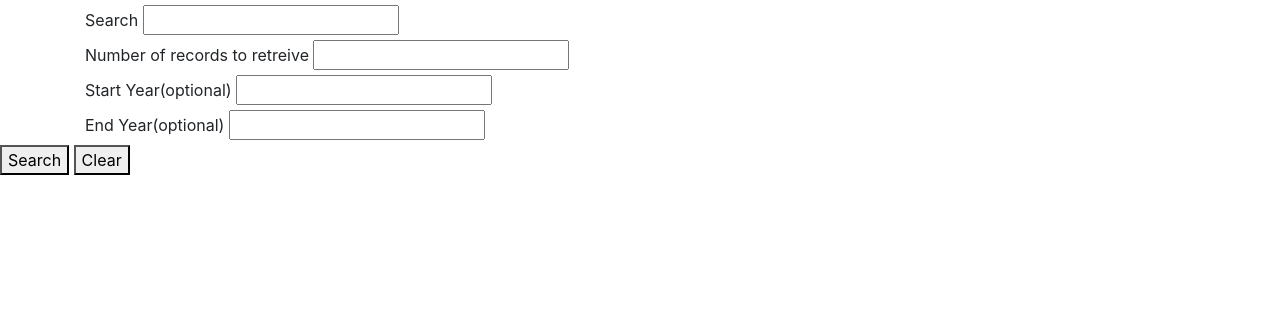
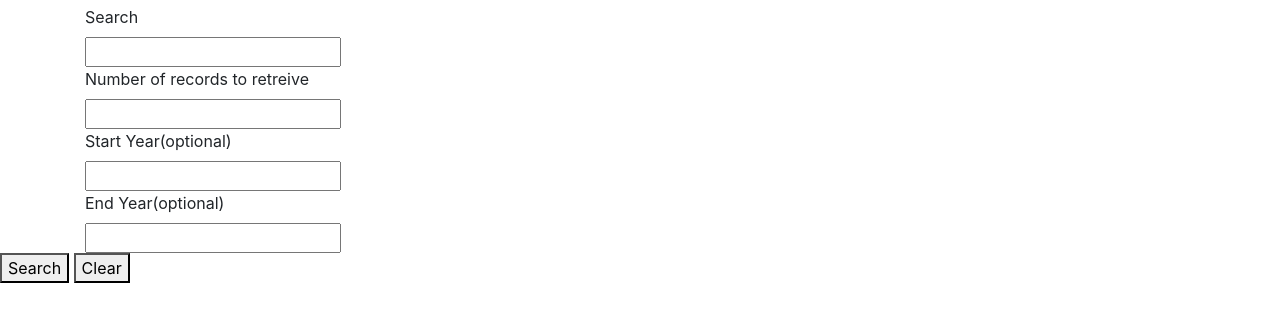
Before and after one commit to EdwardEMC/articleSearch, a plain HTML site: page index.html in a window 1280 px wide. Shown: the part 88-410 px from the top of the page. Drawn offline with nearby package versions, Linux system fonts and the light colour scheme.

Commit message:
added <br> tag to labels

```diff
--- a/index.html
+++ b/index.html
@@ -1,34 +1,36 @@
 <!DOCTYPE html>
 <html lang="en">
+
 <head>
   <meta charset="utf-8">
   <title>Article Search</title>
   <meta name="viewport" content="width=device-width, initial-scale=1.0" />
   <meta http-equiv="X-UA-Compatible" content="ie=edge" />
-    <link
-      rel="stylesheet"
-      href="https://stackpath.bootstrapcdn.com/bootstrap/4.3.1/css/bootstrap.min.css"
-    />
-    <link rel="stylesheet" href="assets/css/style.css"/>
+  <link rel="stylesheet" href="https://stackpath.bootstrapcdn.com/bootstrap/4.3.1/css/bootstrap.min.css" />
+  <link rel="stylesheet" href="assets/css/style.css" />
   <link rel="icon" type="image/png" href="">
 </head>
+
 <body>
 
   <h1>New York Times Search</h1>
-    <div class = "container">
+  <div class="container">
     <form action="/action_page.php">
-          <label for="Search">Search</label>
-          <input type="text"  id="search"><br>
-          <label for="Number of records to retreive">Number of records to retreive</label>
-          <input type="text"  id="limit"><br>
-          <label for="Start year">Start Year(optional)</label>
-          <input type="text"  id="startYear"><br>
-          <label for="End year">End Year(optional)</label>
-          <input type="text"  id="endYear"><br>
+      <label for="Search">Search</label><br>
+      <input type="text" id="search"><br>
+      <label for="Number of records to retreive">Number of records to retreive</label><br>
+      <input type="text" id="limit"><br>
+      <label for="Start year">Start Year(optional)</label><br>
+      <input type="text" id="startYear"><br>
+      <label for="End year">End Year(optional)</label><br>
+      <input type="text" id="endYear"><br>
     </form>
   </div>
+  <div class="buttons"></div>
   <button id="searchBtn">Search</button>
   <button id="clearBtn">Clear</button>
   <div id="topArticlesDiv"></div>
+  </div>
 </body>
+
 </html>
```
Also changed, not shown: assets/css/style.css (line endings or trailing spaces). Lines whose indentation alone changed are shown as unchanged.
